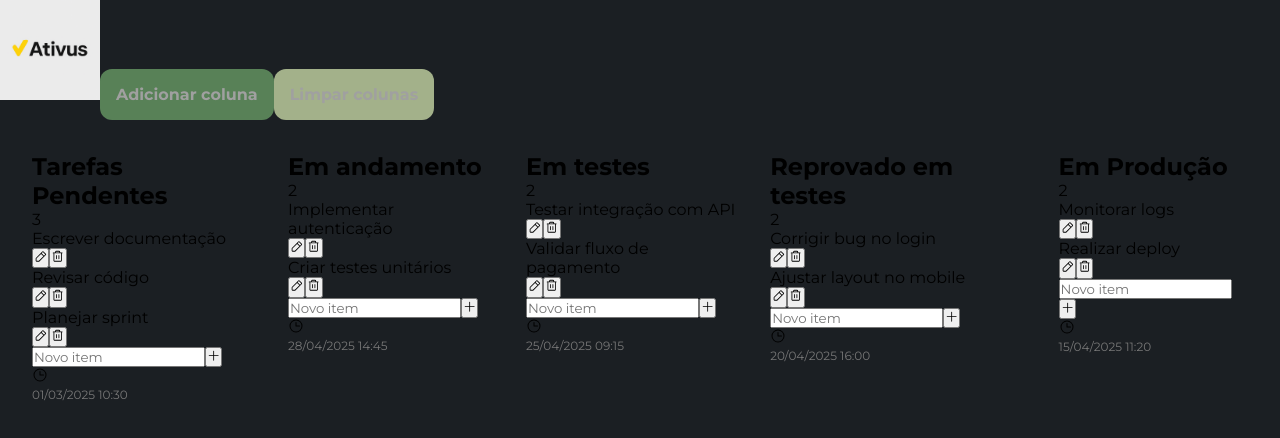
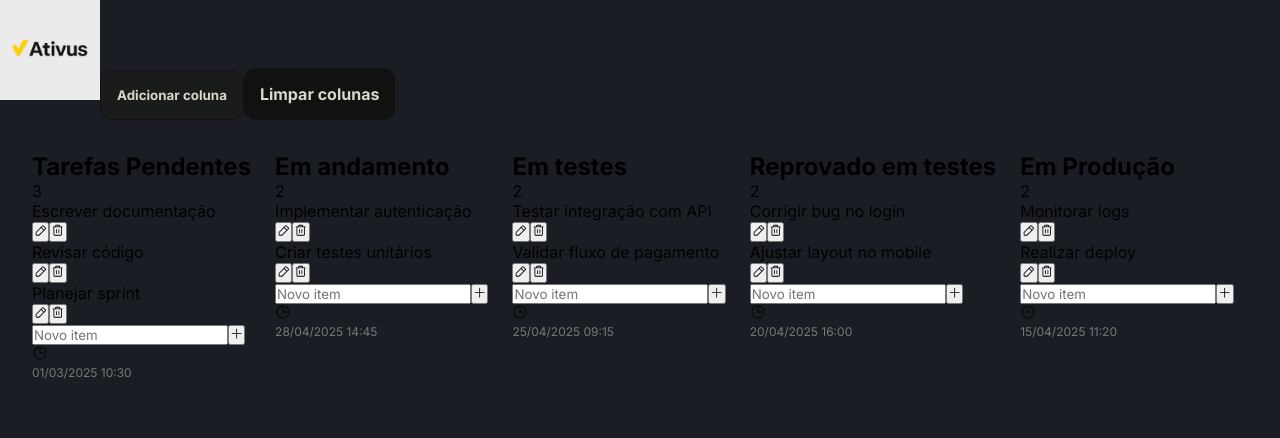
Before and after one commit to RafaelHDSV/Ativus, a React (Vite) app: page / in a window 1280 px wide. Shown: the top 438 px of the page. Built offline with nearby package versions, Linux system fonts and the light colour scheme.

Commit message:
feat: update main.scss to improve font imports and color variables for better styling consistency

```diff
--- a/src/main.scss
+++ b/src/main.scss
@@ -1,22 +1,20 @@
 @import url('https://fonts.googleapis.com/css2?family=Montserrat:ital,wght@0,100..900;1,100..900&display=swap');
 // font-family: "Montserrat", sans-serif;
 
-// TODO: ADICIONAR FONT
-// <link href="https://fonts.googleapis.com/css2?family=Inter:wght@400;600;700&display=swap" rel="stylesheet">
+@import url('https://fonts.googleapis.com/css2?family=Inter:ital,opsz,wght@0,14..32,100..900;1,14..32,100..900&display=swap');
+// font-family: "Inter", sans-serif;
 
 :root {
-  --white: #a0a0a0;
-  --light-gray-2: #a0a0a0;
-  --green-100: #dad7cd;
-  --green-300: #a3b18a;
-  --green-500: #588157;
-  --green-700: #3a5a40;
-  --green-900: #344e41;
-  --light-gray: #2c3136;
-  --gray: #1b1f23;
-  --black: #100b00;
+  --white: #dad7cd;
+  --light-gray: #a0a0a0;
+  --light-gray-2: #97948b;
+  --light-gray-3: #7d7c79;
+  --gray: #1a1e24;
+  --gray-2: #1a1b1b;
+  --black: #121111;
 
-  --font-family: 'Montserrat', sans-serif;
+  --montserrat: 'Montserrat', sans-serif;
+  --inter: 'Inter', sans-serif;
   --font-size: 16px;
 }
 
@@ -24,11 +22,52 @@
   margin: 0;
   padding: 0;
   box-sizing: border-box;
-  font-family: var(--font-family);
+  font-family: var(--inter);
+}
+
+::-webkit-scrollbar {
+  width: 0.5rem;
+  height: 0.5rem;
+}
+
+::-webkit-scrollbar-track {
+  background: var(--gray);
+  border-radius: 10px;
+}
+
+::-webkit-scrollbar-thumb {
+  background-color: var(--light-gray-2);
+  border-radius: 10px;
+  border: 2px solid var(--gray);
+}
+
+::-webkit-scrollbar-thumb:hover {
+  cursor: pointer;
+  background-color: var(--light-gray-3);
 }
 
 .primaryButton {
-  background-color: var(--green-500);
+  background-color: var(--gray-2);
+  color: var(--white);
+  border: 1px solid var(--black);
+  padding: 1rem;
+  border-radius: 12px;
+  font-weight: bold;
+  cursor: pointer;
+  transition: all 0.3s ease-in-out;
+
+  &:hover {
+    background-color: var(--black);
+    transform: scale(1.05);
+  }
+
+  &:active {
+    transform: scale(0.95);
+  }
+}
+
+.secondaryButton {
+  background-color: var(--black);
   color: var(--white);
   border: none;
   padding: 1rem;
@@ -39,7 +78,7 @@
   transition: all 0.3s ease-in-out;
 
   &:hover {
-    background-color: var(--green-700);
+    background-color: var(--black);
     transform: scale(1.05);
   }
 
@@ -47,24 +86,3 @@
     transform: scale(0.95);
   }
 }
-
-.secondaryButton {
-  background-color: var(--green-300);
-  color: var(--white);
-  border: none;
-  padding: 1rem;
-  border-radius: 12px;
-  font-size: var(--font-size);
-  font-weight: bold;
-  cursor: pointer;
-  transition: all 0.3s ease-in-out;
-
-  &:hover {
-    background-color: var(--green-500);
-    transform: scale(1.05);
-  }
-
-  &:active {
-    transform: scale(0.95);
-  }
-}
```
